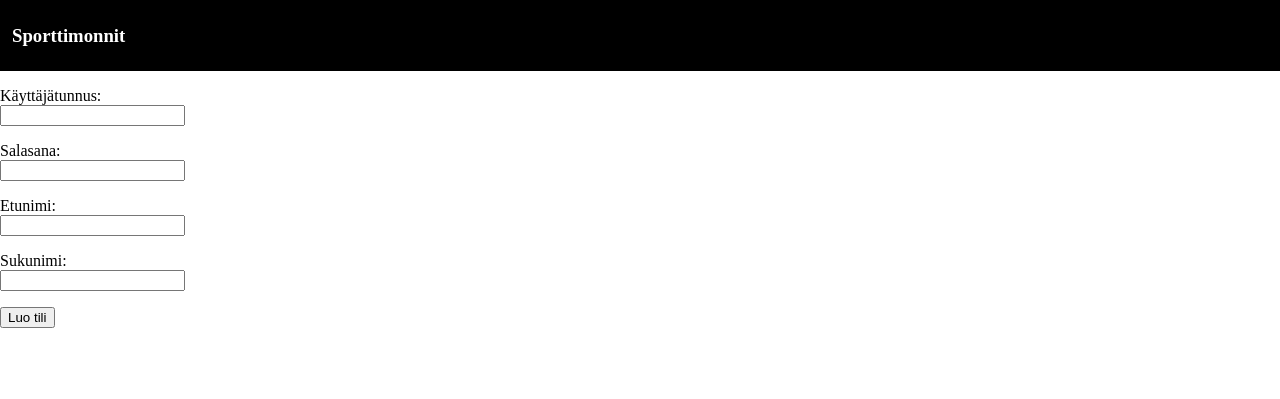
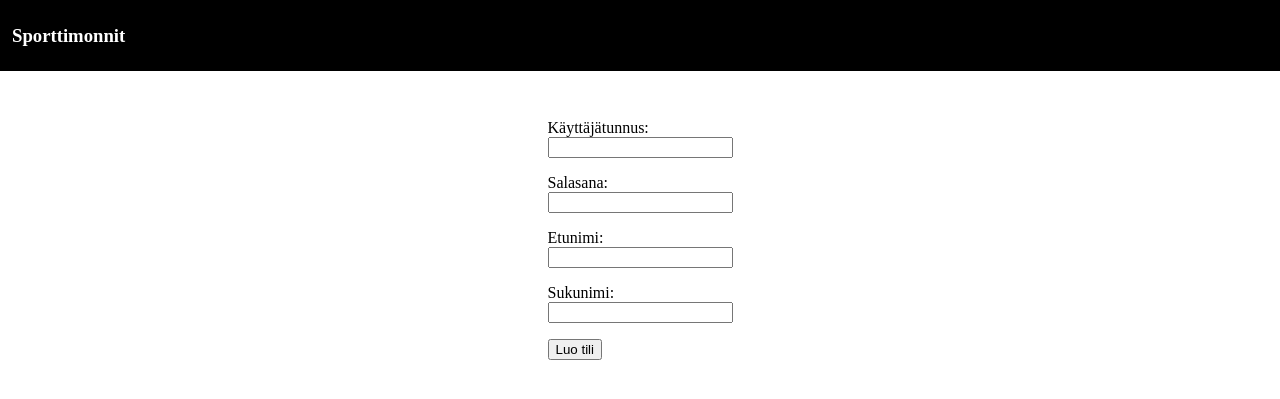
Before and after one commit to ileskaa/database-app-project, a Flask app: page /signup in a window 1280 px wide. Shown: the top 399 px of the page. Run offline with Flask 3, Linux system fonts and the light colour scheme.

Commit message:
Center page content horizontally

```diff
--- a/static/style.css
+++ b/static/style.css
@@ -32,10 +32,15 @@ header h3 {
   margin-right: 16px;
 }
 
+.center-hor {
+  margin-top: 2em;
+  display: flex;
+  flex-direction: column;
+  align-items: center;
+}
+
 .page-content {
   max-width: 75ch;
-  margin-left: auto;
-  margin-right: auto;
 }
 
 .button {
--- a/templates/base.html
+++ b/templates/base.html
@@ -14,6 +14,8 @@
 </head>
 <body>
   {% include 'header.html' %}
-  {% block body %}{% endblock %}
+  <div class="center-hor">
+    {% block body %}{% endblock %}
+  </div>
 </body>
 </html>
```
